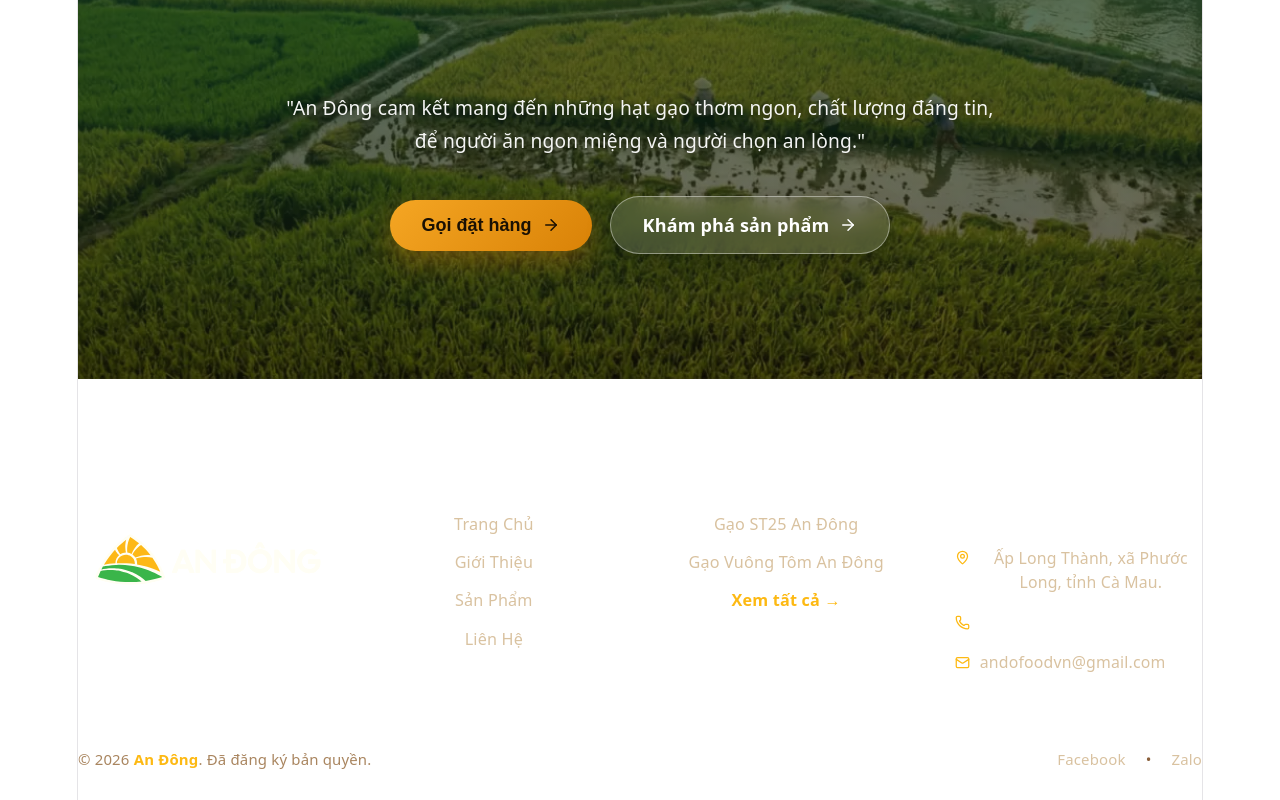
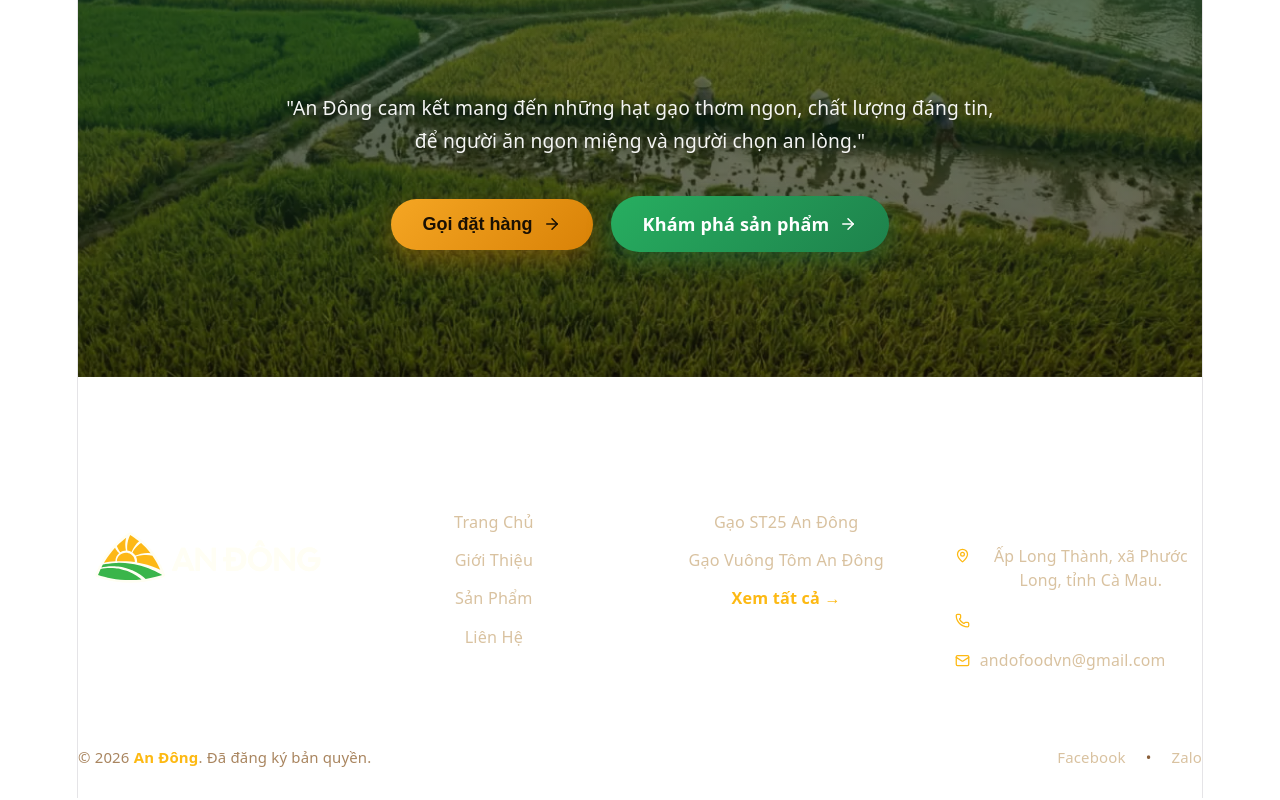
Before and after one commit to VMinhThuan/andong-food-website, a React (Vite) app in the folder frontend/: page /gioi-thieu in a window 1280 px wide. Shown: the part 1605-2405 px from the top of the page. Built offline with nearby package versions, Linux system fonts and the light colour scheme; no server answers; the HTML template or start-up script is replaced by a standard one; a web font is replaced by a local one.

Commit message:
style(button): update Khám phá sản phẩm button to solid green with white text

```diff
--- a/frontend/src/pages/AboutPage.jsx
+++ b/frontend/src/pages/AboutPage.jsx
@@ -442,35 +442,32 @@
               <ArrowRight size={18} />
             </button>
 
-            {/* Nút 2: Khám phá sản phẩm - Phong cách Glassmorphism mờ sang trọng */}
+            {/* Nút 2: Khám phá sản phẩm - Nền xanh chữ trắng */}
             <Link
               to="/san-pham"
               style={{
                 display: 'inline-flex',
                 alignItems: 'center',
                 gap: '10px',
-                backgroundColor: 'rgba(255, 255, 255, 0.14)',
+                backgroundColor: '#1E824C',
+                backgroundImage: 'linear-gradient(135deg, #27AE60 0%, #1E824C 100%)',
                 color: '#ffffff',
-                border: '1px solid rgba(255, 255, 255, 0.4)',
-                backdropFilter: 'blur(10px)',
-                WebkitBackdropFilter: 'blur(10px)',
+                border: 'none',
                 textDecoration: 'none',
                 borderRadius: '999px',
                 padding: '15px 32px',
                 fontSize: '1rem',
                 fontWeight: 700,
                 transition: 'all 0.25s ease',
-                boxShadow: '0 10px 25px rgba(0, 0, 0, 0.25)'
+                boxShadow: '0 8px 24px rgba(30, 130, 76, 0.4)'
               }}
               onMouseEnter={(e) => {
-                e.currentTarget.style.backgroundColor = 'rgba(255, 255, 255, 0.26)';
-                e.currentTarget.style.borderColor = '#ffffff';
                 e.currentTarget.style.transform = 'translateY(-2px)';
+                e.currentTarget.style.boxShadow = '0 12px 30px rgba(39, 174, 96, 0.55)';
               }}
               onMouseLeave={(e) => {
-                e.currentTarget.style.backgroundColor = 'rgba(255, 255, 255, 0.14)';
-                e.currentTarget.style.borderColor = 'rgba(255, 255, 255, 0.4)';
                 e.currentTarget.style.transform = 'translateY(0)';
+                e.currentTarget.style.boxShadow = '0 8px 24px rgba(30, 130, 76, 0.4)';
               }}
             >
               <span>Khám phá sản phẩm</span>
--- a/frontend/src/pages/HomePage.jsx
+++ b/frontend/src/pages/HomePage.jsx
@@ -932,35 +932,32 @@
               <ArrowRight size={18} />
             </button>
 
-            {/* Nút 2: Khám phá sản phẩm - Phong cách Glassmorphism */}
+            {/* Nút 2: Khám phá sản phẩm - Nền xanh chữ trắng */}
             <Link
               to="/san-pham"
               style={{
                 display: 'inline-flex',
                 alignItems: 'center',
                 gap: '10px',
-                backgroundColor: 'rgba(255, 255, 255, 0.14)',
+                backgroundColor: '#1E824C',
+                backgroundImage: 'linear-gradient(135deg, #27AE60 0%, #1E824C 100%)',
                 color: '#ffffff',
-                border: '1px solid rgba(255, 255, 255, 0.4)',
-                backdropFilter: 'blur(10px)',
-                WebkitBackdropFilter: 'blur(10px)',
+                border: 'none',
                 textDecoration: 'none',
                 borderRadius: '999px',
                 padding: '15px 32px',
                 fontSize: '1rem',
                 fontWeight: 700,
                 transition: 'all 0.25s ease',
-                boxShadow: '0 10px 25px rgba(0, 0, 0, 0.25)'
+                boxShadow: '0 8px 24px rgba(30, 130, 76, 0.4)'
               }}
               onMouseEnter={(e) => {
-                e.currentTarget.style.backgroundColor = 'rgba(255, 255, 255, 0.26)';
-                e.currentTarget.style.borderColor = '#ffffff';
                 e.currentTarget.style.transform = 'translateY(-2px)';
+                e.currentTarget.style.boxShadow = '0 12px 30px rgba(39, 174, 96, 0.55)';
               }}
               onMouseLeave={(e) => {
-                e.currentTarget.style.backgroundColor = 'rgba(255, 255, 255, 0.14)';
-                e.currentTarget.style.borderColor = 'rgba(255, 255, 255, 0.4)';
                 e.currentTarget.style.transform = 'translateY(0)';
+                e.currentTarget.style.boxShadow = '0 8px 24px rgba(30, 130, 76, 0.4)';
               }}
             >
               <span>Khám phá sản phẩm</span>
```
